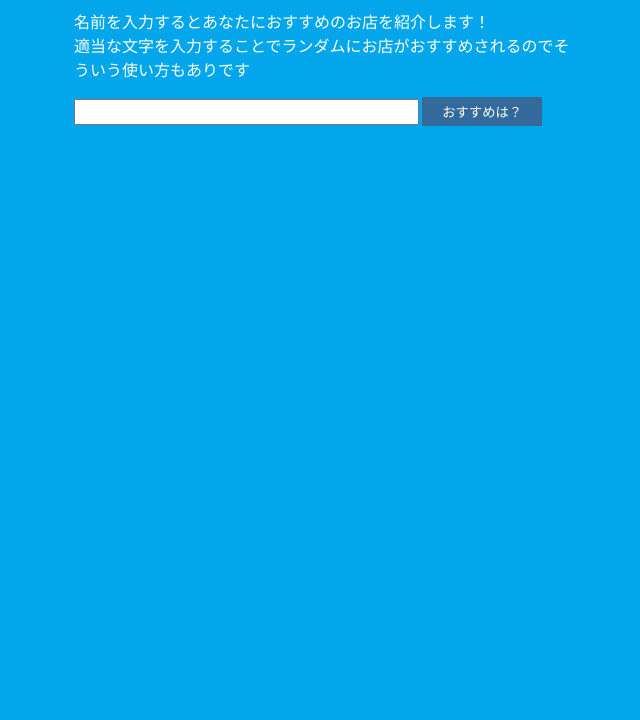
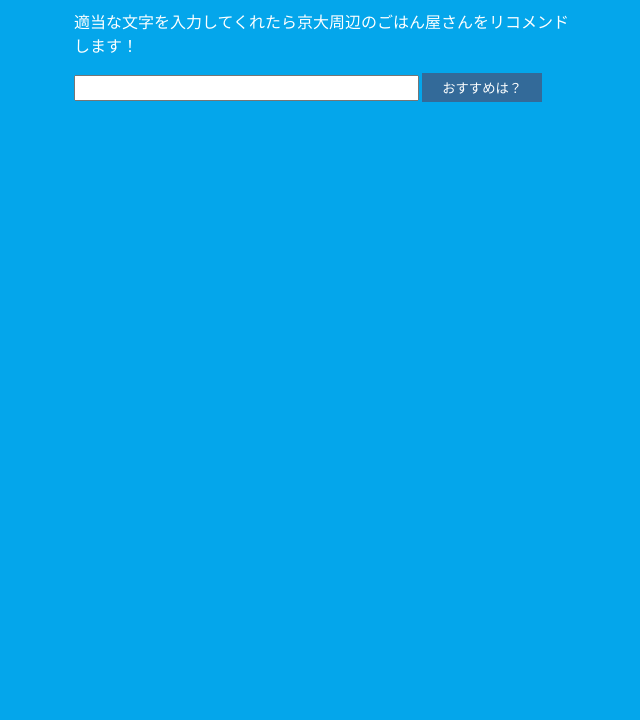
Before and after one commit to thinkingflower/kyo-dai-Food, a plain HTML site: page index.html in a window 1280 px wide. Shown: the part 80-800 px from the top of the page, without its empty margins (316-956 px from the left). Drawn offline with nearby package versions, Linux system fonts and the light colour scheme.

Commit message:
コメントの改変

```diff
--- a/index.html
+++ b/index.html
@@ -7,7 +7,7 @@
 </head>
 <body>
     <h1>あなたの京大飯！</h1>
-    <p>名前を入力するとあなたにおすすめのお店を紹介します！<br>適当な文字を入力することでランダムにお店がおすすめされるのでそういう使い方もありです</p>
+    <p>適当な文字を入力してくれたら京大周辺のごはん屋さんをリコメンドします！</p>
     <input type="text" id="user-name" size="40" maxlength="20">
     <button id="assesment">おすすめは？</button>
     <div id="result-area"></div>
```
